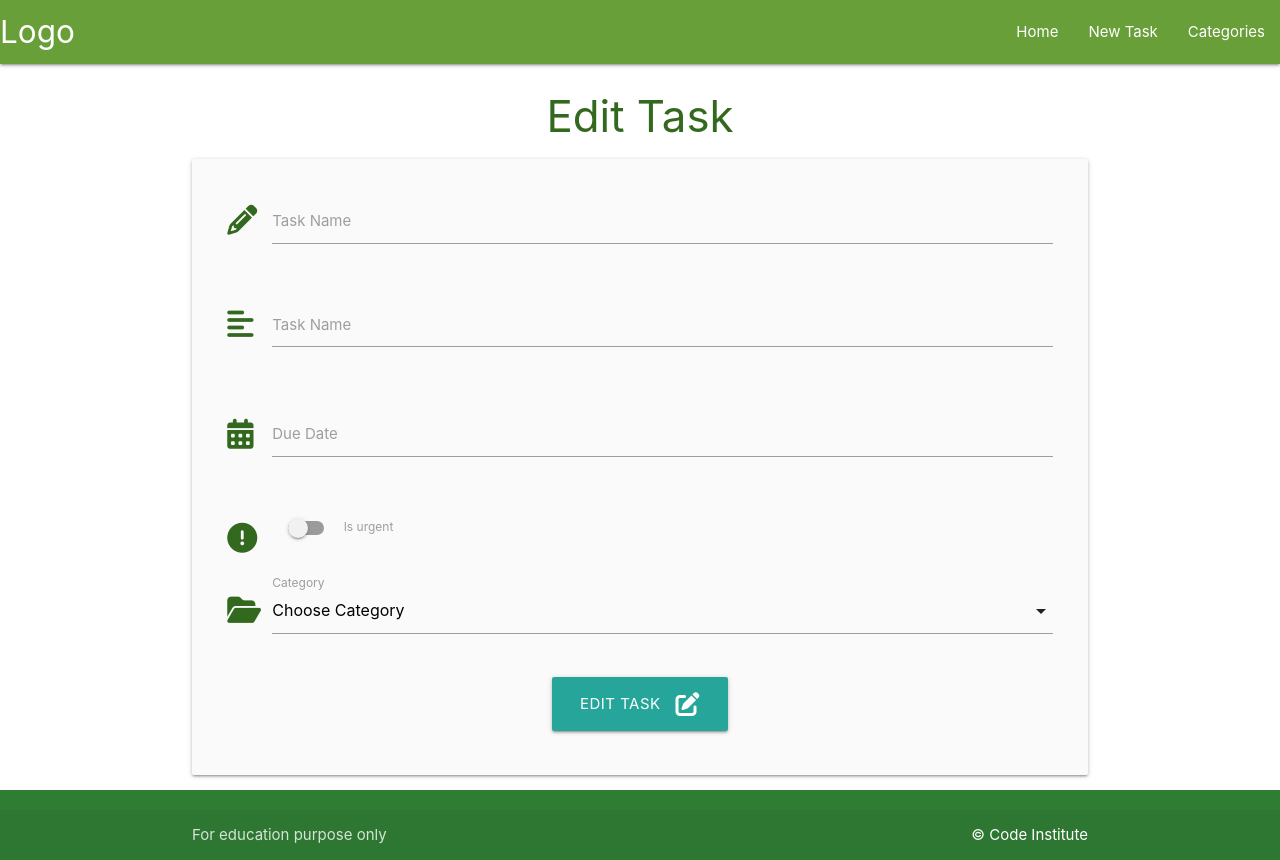
After one commit to PJDEVEX/flask-sqlalchemy-taks-manager, a Flask app: template taskmanager/templates/edit_task.html in a window 1280 px wide. The commit adds this page. Run offline with Flask 2, Linux system fonts and the light colour scheme; the template is opened without the code that fills it, so the values that code supplies are empty.

Commit message:
Add task edit functionality

```diff
--- a/env.py
+++ b/env.py
@@ -7,3 +7,4 @@ os.environ.setdefault("SECRET_KEY", "Alpj")
 os.environ.setdefault("DEBUG", "True")
 os.environ.setdefault("DEVELOPMENT", "True")
 os.environ.setdefault("DB_URL", "postgresql:///taskmanager")
+os.environ.setdefault("flask-sqlalchemy-taks-manager", "Alpjg@143")
--- a/taskmanager/static/script/script.js
+++ b/taskmanager/static/script/script.js
@@ -1,14 +1,21 @@
 document.addEventListener('DOMContentLoaded', function() {
+
     // sidenav initialization
     let sidenav = document.querySelectorAll('.sidenav');
     M.Sidenav.init(sidenav);
 
+    //  datepicker initialization
     let datepicker = document.querySelectorAll('.datepicker');
     M.Datepicker.init(datepicker, {
       format: "mmm dd, yyyy",
       i18n: {done: "Select"}
     });
 
+    // category selection initialisation
     let selects = document.querySelectorAll('select');
     M.FormSelect.init(selects);
+
+    // Task description collapsable initialization
+    let collapsibles = document.querySelectorAll('.collapsible');
+    M.Collapsible.init(collapsibles);
   });
--- /dev/null
+++ b/taskmanager/templates/edit_task.html
@@ -0,0 +1,88 @@
+{% extends "base.html" %}
+{% block content %}
+
+<h3 class="light-green-text text-darken-4 center-align">Edit Task</h3>
+
+<div class="row card-panel grey lighten-5">
+    <form class="col s12" method="POST" action="{{ url_for('edit_task', task_id=task.id) }}">
+        <!-- Task Name -->
+        <div class="row">
+            <div class="input-field col s12">
+                <i class="fas fa-pencil-alt prefix light-green-text text-darken-4"></i>
+                <input name="task_name" id="task_name" value="{{ task.task_name }}" minlength="5" maxlength="50"
+                    type="text" class="validate" required>
+                <label for="task_name">Task Name</label>
+            </div>
+        </div>
+
+        <!-- Task Description -->
+        <!-- Use - in both side to remove white space in task descripting jinja plate -->
+        <div class="row">
+            <div class="input-field col s12">
+                <i class="fas fa-align-left prefix light-green-text
+                text-darken-4"></i>
+                <textarea name="task_description" id="task_description" minlength="50" maxlength="200" type="text"
+                    class="materialize-textarea validate" required>{{- task.task_description -}}</textarea>
+                <label for="task_name">Task Name</label>
+            </div>
+        </div>
+
+        <!-- Due date -->
+        <div class="row">
+            <div class="input-field col s12">
+                <i class="fas fa-calendar-alt prefix light-green-text text-darken-4"></i>
+                <input name="due_date" id="due_date" type="text" value="{{ task.due_date.strftime('%d %B, %Y') }}"
+                    class="datepicker validate" required>
+                <label for="due_date">Due Date</label>
+            </div>
+        </div>
+
+        <!-- is urgent -->
+        <div class="row">
+            <div class="input-field col s12">
+                <div class="switch">
+                    <i class="fas fa-circle-exclamation prefix light-green-text text-darken-4"></i>
+                    <label for="is_urgent">
+                        {% if task.is_urgent == True %}
+                        <input id="is_urgent" name="is_urgent" type="checkbox" checked>
+                        {% else %}
+                        <input id="is_urgent" name="is_urgent" type="checkbox">
+                        {% endif %}
+                        <span class="lever"></span>
+                        Is urgent
+                    </label>
+                </div>
+            </div>
+        </div>
+
+        <!-- Select Category -->
+        <div class="row">
+            <div class="input-field col s12">
+                <i class="fas fa-folder-open prefix light-green-text text-darken-4"></i>
+                <select id="category_id" name="category_id" class="validate" required>
+                    <option value="" disabled selected>Choose Category</option>
+                    {% for category in categories %}
+                    {% if category == task.category %}
+                    <option value="{{ category.id }}" selected>{{ category.category_name }}</option>
+                    {% else %}
+                    <option value="{{ category.id }}">{{ category.category_name }}</option>
+                    {% endif %}
+                    {% endfor %}
+                </select>
+                <label for="category_id">Category</label>
+            </div>
+        </div>
+
+        <!-- Submit Button -->
+        <div class="row">
+            <div class="col s12 center-align">
+                <button type="submit" class="btn-large ligh-green darken-1">
+                    Edit Task <i class="fas fa-edit right"></i>
+                </button>
+            </div>
+        </div>
+
+    </form>
+</div>
+
+{% endblock %}
```
Also changed, not shown: requirements.txt (added, +10 -0 lines), taskmanager/routes.py (+19 -1 lines), taskmanager/templates/tasks.html (+23 -0 lines), .devcontainer/build-assets/make_url.py (added), .devcontainer/devcontainer.json (added), .devcontainer/docker-compose.yml (added), .gitpod.yml (deleted), 4 other files.
